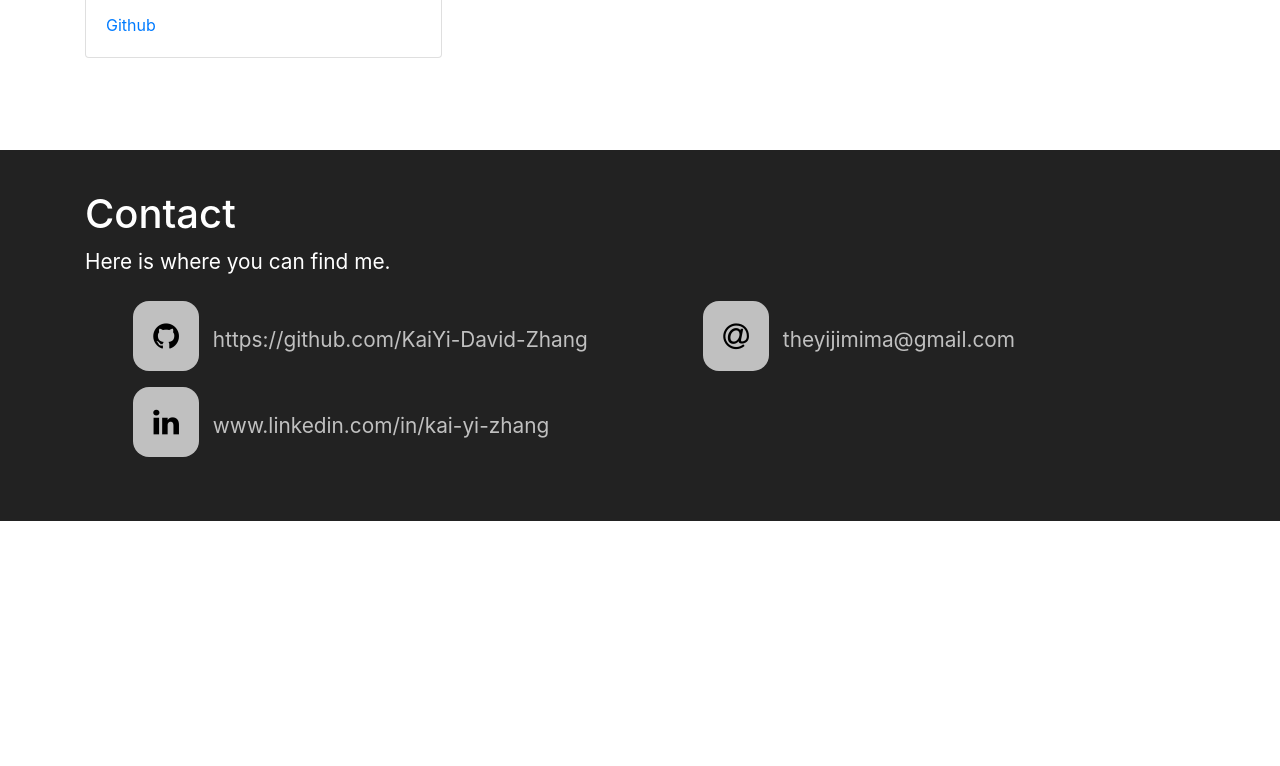
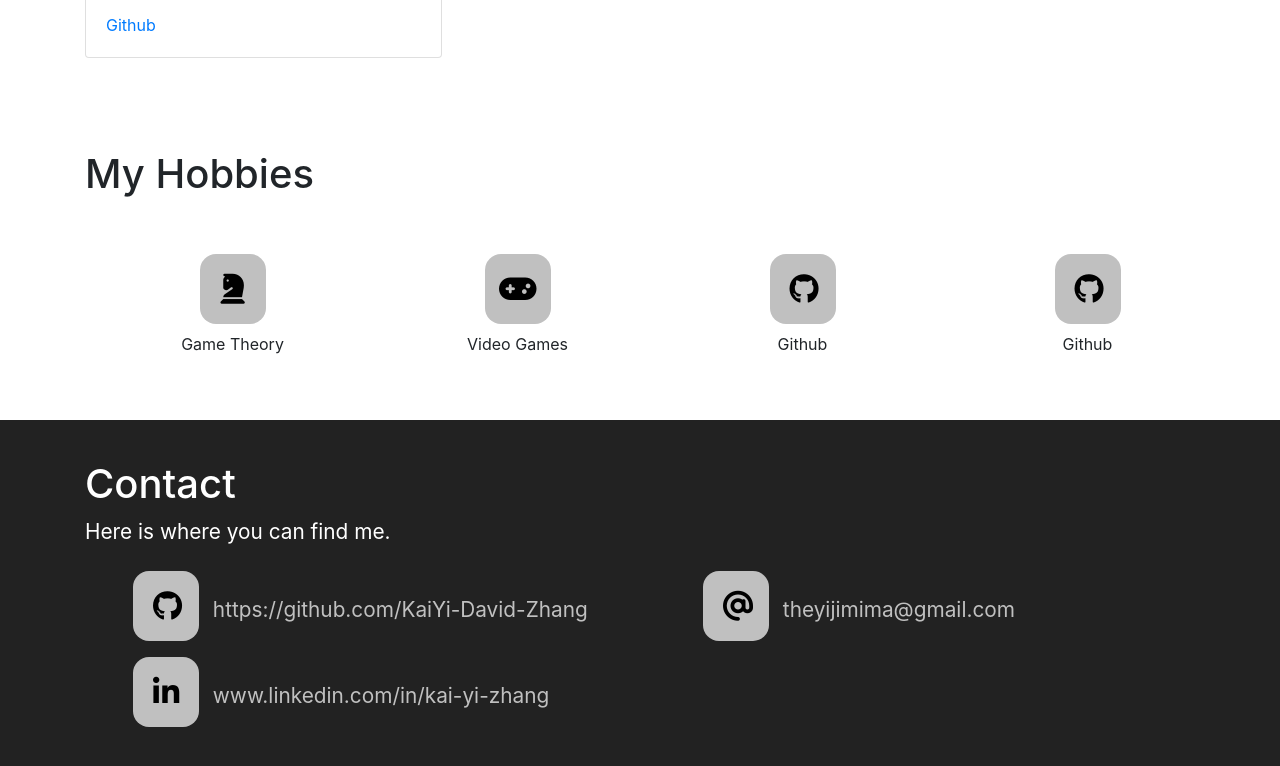
Before and after one commit to KaiYi-David-Zhang/KaiYi-David-Zhang.github.io, a plain HTML site: page index.html in a window 1280 px wide. Shown: the part 2531-3297 px from the top of the page. Before the commit the page ends 3052 px from the top, so only its background shows below. Drawn offline with nearby package versions, Linux system fonts and the light colour scheme.

Commit message:
added hobbies section

```diff
--- a/index.html
+++ b/index.html
@@ -7,8 +7,8 @@
 
         <!-- Bootstrap CSS -->
         <link rel="stylesheet" href="css/bootstrap.min.css">
-        <link rel="stylesheet" href="https://cdnjs.cloudflare.com/ajax/libs/font-awesome/4.7.0/css/font-awesome.min.css">
         <link rel="stylesheet" href="./styles.css">
+        <script src="https://kit.fontawesome.com/18a4a2cdff.js" crossorigin="anonymous"></script>
 
         <title>Hello, world!</title>
         <link rel="icon" href="./img/rick.jpg">
@@ -40,10 +40,10 @@
                 <div class="container">
                     <h1>About Me</h1>
                     <div class="row">
-                        <div class="col-3">
+                        <div class="col-md-3">
                             <img src="./img/profile.png" class="float-left" alt="">
                         </div>
-                        <div class="col-9">
+                        <div class="col-md-9">
                             <p>Hello there! Thank you for dropping by my website. I am Kai Yi Zhang. I also go by David. I am a computer science student at the University of Waterloo. I am a passionate developer who is not afraid to learn and try new things. One of my main reason why I pursued an education in the field of computer science is due to how flexible my abilities can be and how many fields my skills bring impact to. One important motto I live by is “do not be afraid to learn.” I am also excited to learn new skills and broaden my view of our amazing world. Come hand out down below to see my projects and find where you can connect with me.</p>
                         </div>
                     </div>
@@ -173,7 +173,49 @@
             </div>
         </section>
 
+        <section id="hobbies">
+            <div class="container">
+                <h1>My Hobbies</h1>
+                <div class="row">
+                    <div class="col text-center">
+                        <ul style="list-style: none;">
+                            <li>
+                                <span class="fa fa-chess-knight"></span>
+                                <p>Game Theory</p>
+                            </li>
+                        </ul>
+                    </div>
 
+                    <div class="col text-center">
+                        <ul style="list-style: none;">
+                            <li>
+                                <span class="fa fa-gamepad"></span>
+                                <p>Video Games</p>
+                            </li>
+                        </ul>
+                    </div>
+
+                    <div class="col text-center">
+                        <ul style="list-style: none;">
+                            <li>
+                                <span class="fa fa-github"></span>
+                                <p>Github</p>
+                            </li>
+                        </ul>
+                    </div>
+
+                    <div class="col text-center">
+                        <ul style="list-style: none;">
+                            <li>
+                                <span class="fa fa-github"></span>
+                                <p>Github</p>
+                            </li>
+                        </ul>
+                    </div>
+                </div>
+            </div>
+
+        </section>
 
 
         <footer id="footer-main">
--- a/styles.css
+++ b/styles.css
@@ -86,11 +86,16 @@ img {
     padding-bottom: 5rem;
 }
 
+#hobbies .row{
+    margin-top: 3rem;
+}
+
 #footer-main{
     background: #222;
     color: white;
     font-size: 1.3rem;
     padding: 2.5rem 0;
+    margin-top: 3rem;
 }
 
 
@@ -113,23 +118,14 @@ img {
     border-radius: 1rem;
     padding: 1.25rem;
     margin: 0.5rem;
+    background: silver;
+    color: black;
     font-size: 1.875rem;
     width: 4.125rem;
     text-align: center;
     text-decoration: none;
 }
 
-.fa-github{
-    background:silver;
-    color: black;
+.fa-gamepad{
+    padding-left: 0.9rem;
 }
-
-.fa-linkedin{
-    background:silver;
-    color: black;
-}
-
-.fa-at{
-    background: silver;
-    color: black;
-}
```
